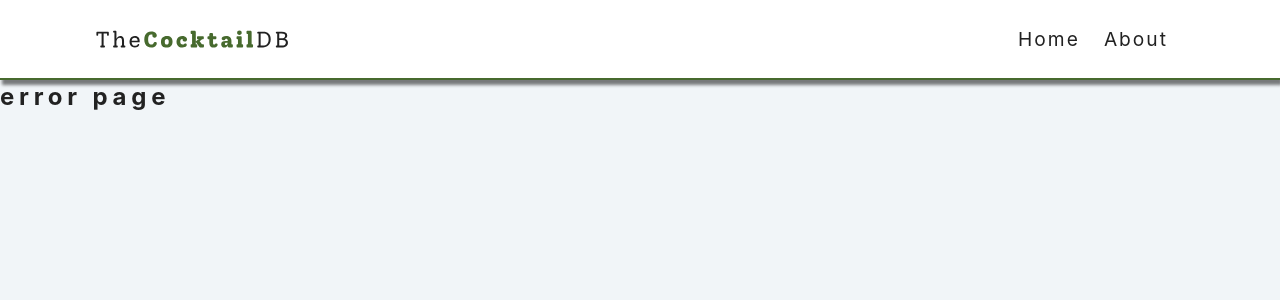
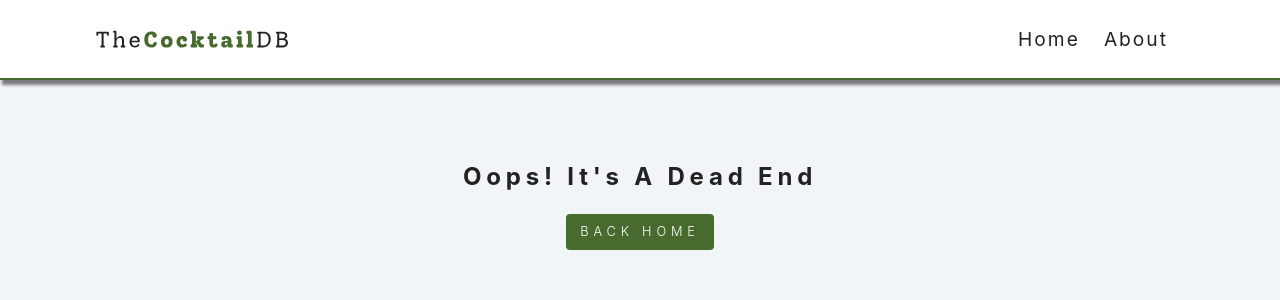
Before and after one commit to Crossroads30/coctails-react-app, a React (Vite) app: page /cocktail/1 in a window 1280 px wide. Shown: the top 300 px of the page. Built offline with nearby package versions, Linux system fonts and the light colour scheme.

Commit message:
feat: add error page content

```diff
--- a/src/pages/Error.jsx
+++ b/src/pages/Error.jsx
@@ -3,9 +3,12 @@ import { Link } from 'react-router-dom'
 
 const Error = () => {
   return (
-    <div>
-      <h2>error page</h2>
-    </div>
+<section className="error-page section">
+  <div className="error-container">
+    <h1>oops! it's a dead end</h1>
+    <Link to='/' className="btn btn-primary">back home</Link>
+  </div>
+</section>
   )
 }
 
```
